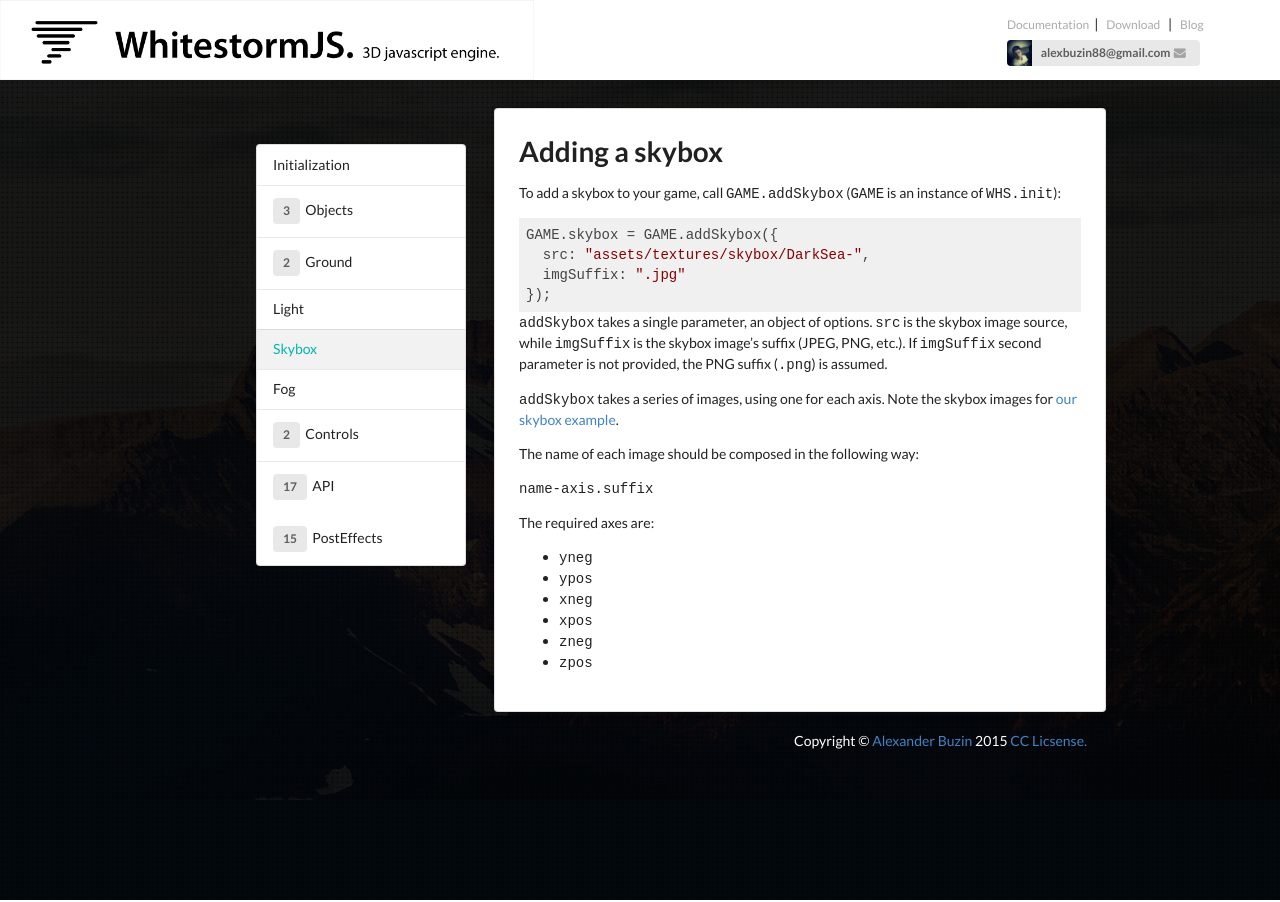
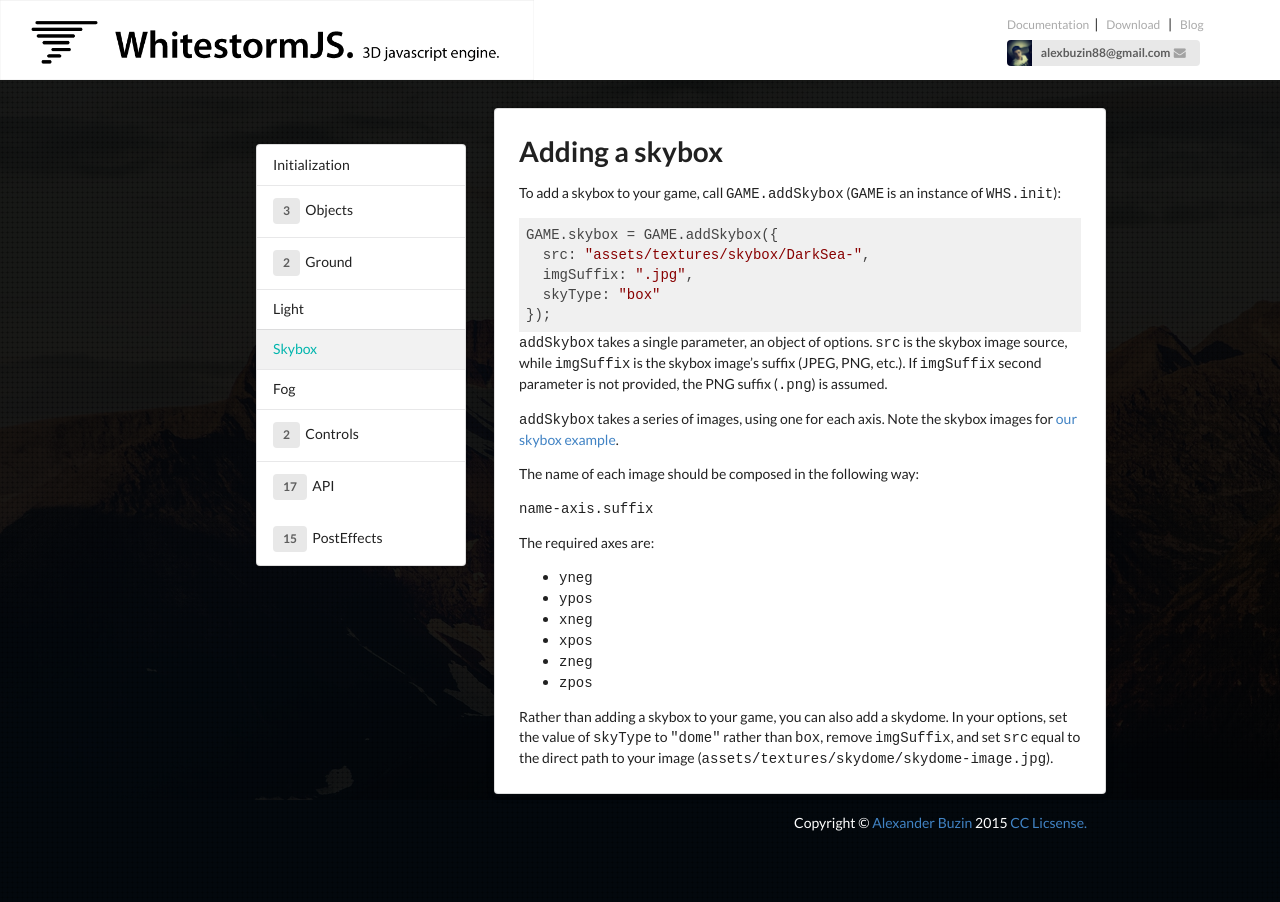
Before and after one commit to WhitestormJS/whitestormjs.github.io, a Jekyll site: the page built from _posts/2015-12-28-addSkybox.md, in a window 1280 px wide. Built offline with Jekyll 4.4.1, drawn with Linux system fonts in a browser that asks for light colours; Markdown is read by kramdown in place of the engine named in the settings.

Commit message:
Update docs

````diff
--- a/_posts/2015-12-28-addSkybox.md
+++ b/_posts/2015-12-28-addSkybox.md
@@ -10,7 +10,8 @@ To add a skybox to your game, call `GAME.addSkybox` (`GAME` is an instance of `W
 ```javascript
 GAME.skybox = GAME.addSkybox({
   src: "assets/textures/skybox/DarkSea-",
-  imgSuffix: ".jpg"
+  imgSuffix: ".jpg",
+  skyType: "box"
 });
 ```
 
@@ -30,3 +31,5 @@ The required axes are:
 * `xpos`
 * `zneg`
 * `zpos`
+
+Rather than adding a skybox to your game, you can also add a skydome. In your options, set the value of `skyType` to `"dome"` rather than `box`, remove `imgSuffix`, and set `src` equal to the direct path to your image (`assets/textures/skydome/skydome-image.jpg`).
````
